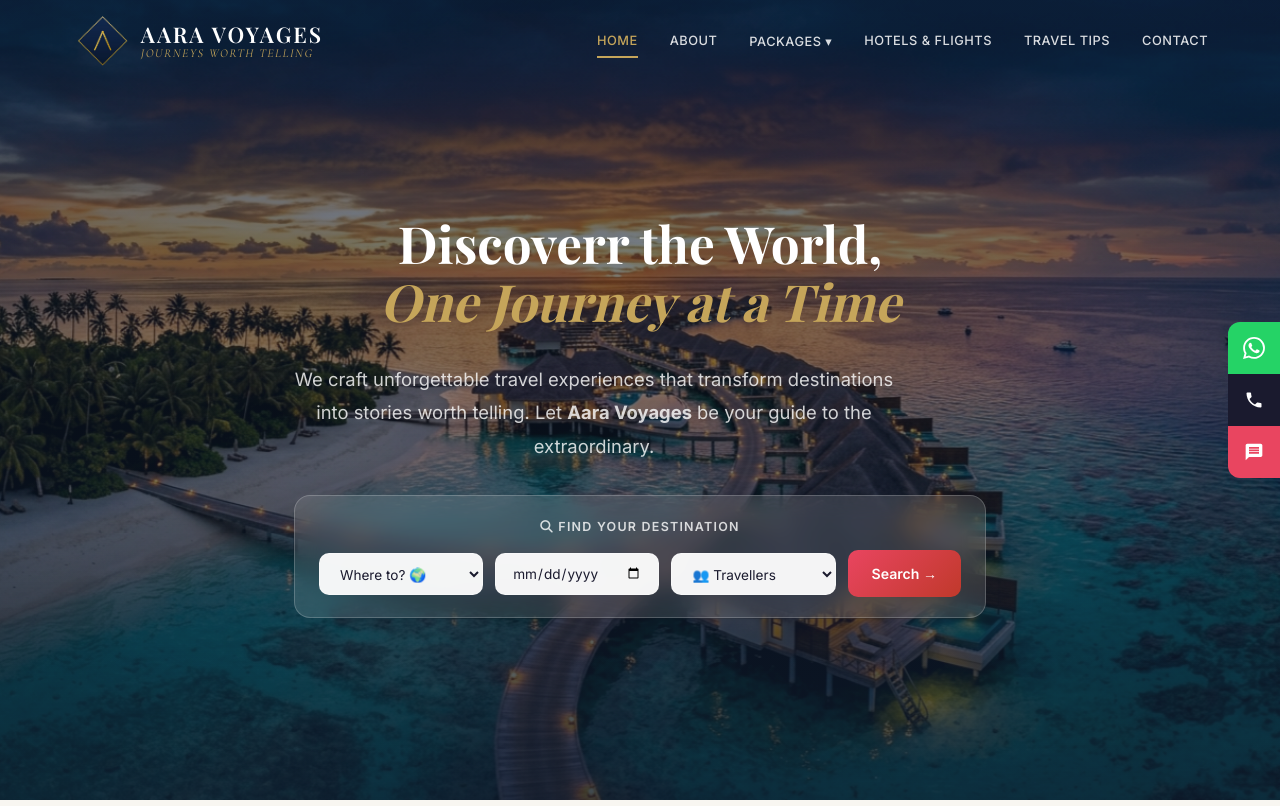
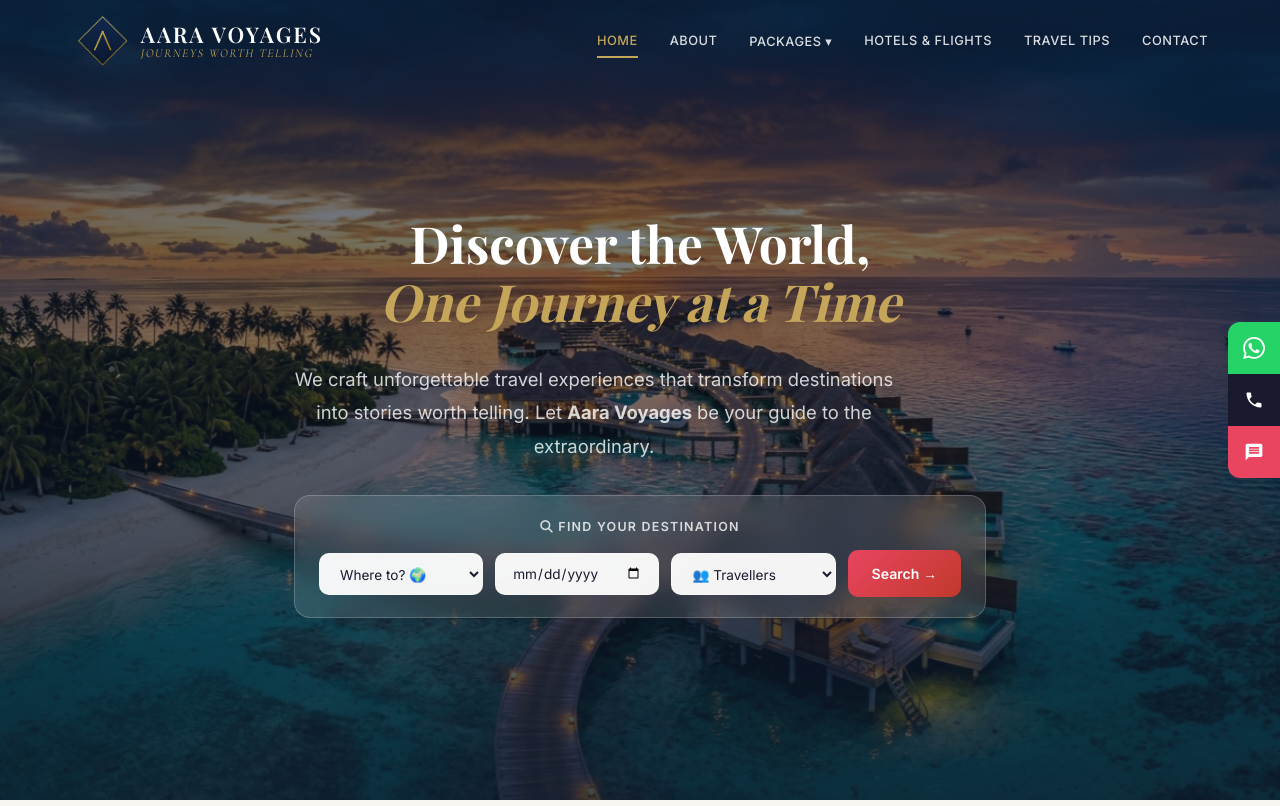
Before and after one commit to aaravoyages-svg/aara_voyages, a Flask app: page / in a window 1280 px wide. Shown: the top 806 px of the page. Run offline with Flask 3, Linux system fonts and the light colour scheme; some libraries are stand-ins or nearby versions; some web fonts are replaced.

Commit message:
test deploy

```diff
--- a/templates/home.html
+++ b/templates/home.html
@@ -388,7 +388,7 @@ endblock %}
 
     <div class="hero-content">
         <!-- <div class="hero-badge">✦ Premium Travel Experiences ✦</div> -->
-        <h1>Discoverr the World,<br><span>One Journey at a Time</span></h1>
+        <h1>Discover the World,<br><span>One Journey at a Time</span></h1>
         <p>We craft unforgettable travel experiences that transform destinations into stories worth telling. Let <b>Aara
                 Voyages</b> be your guide to the extraordinary.</p>
         <!-- <div class="hero-buttons">
```
